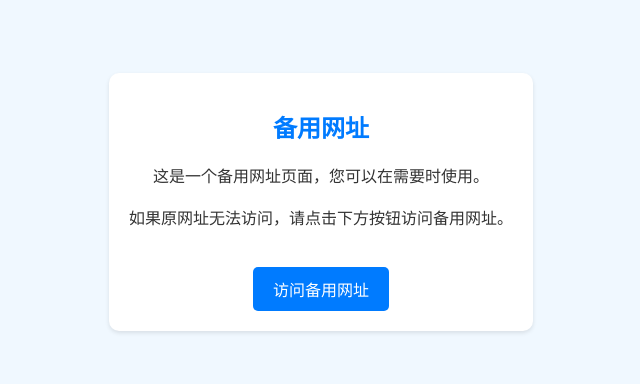
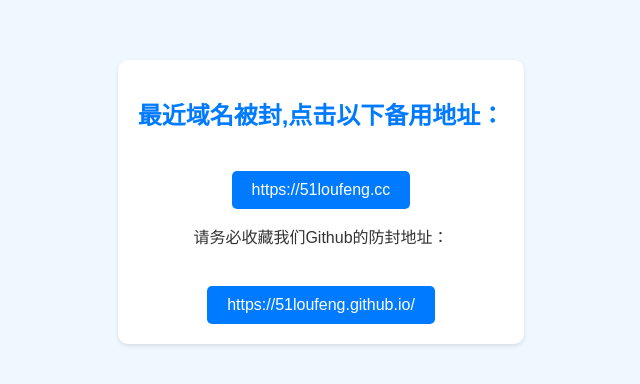
Before and after one commit to 51loufeng/51loufeng.github.io, a plain HTML site: page index.html in a window 1280 px wide. Shown: the part 198-582 px from the top of the page, without its empty margins (319-959 px from the left). Drawn offline with Linux system fonts and the light colour scheme.

Commit message:
Update index.html

```diff
--- a/index.html
+++ b/index.html
@@ -5,7 +5,7 @@
     <meta charset="UTF-8">
     <meta http-equiv="X-UA-Compatible" content="IE=edge">
     <meta name="viewport" content="width=device-width, initial-scale=1.0">
-    <title>备用网址</title>
+    <title>51楼凤最新网址</title>
     <style>
         body {
             font-family: Arial, sans-serif;
@@ -57,10 +57,10 @@
 
 <body>
     <div class="container">
-        <h1>备用网址</h1>
-        <p>这是一个备用网址页面，您可以在需要时使用。</p>
-        <p>如果原网址无法访问，请点击下方按钮访问备用网址。</p>
-        <a href="https://www.example.com" target="_blank">访问备用网址</a>
+        <h1>最近域名被封,点击以下备用地址：</h1>
+        <a href="https://51loufeng.cc/" target="_blank">https://51loufeng.cc</a>
+        <p>请务必收藏我们Github的防封地址：</p>
+        <a href="https://51loufeng.github.io/" target="_blank">https://51loufeng.github.io/</a>
     </div>
 </body>
 
```
